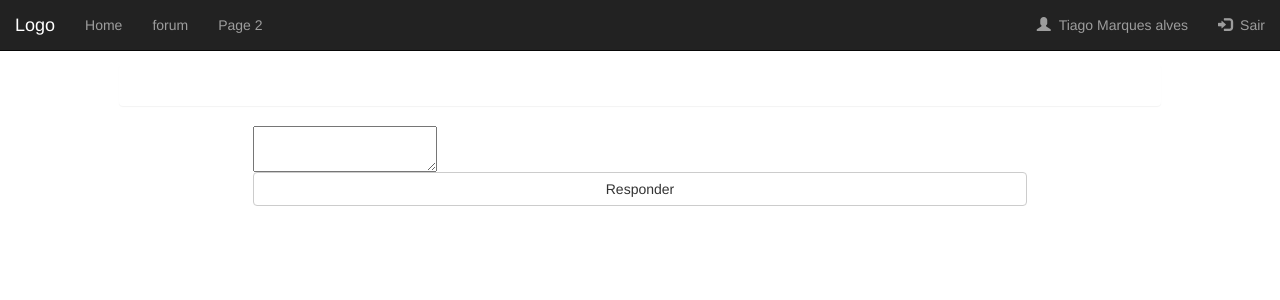
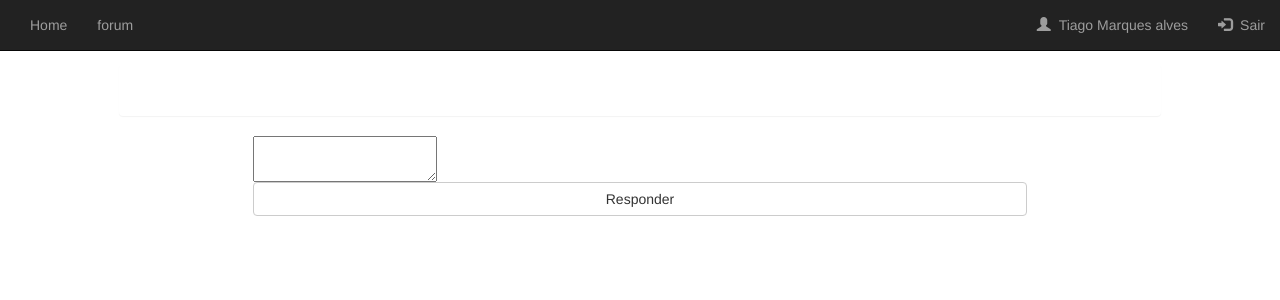
Before and after one commit to matheuspellisoli/SistemaDeAvalia-o, a PHP site: page /SistemaDeAvalia-o/ResposderForum.php in a window 1280 px wide. Shown: the top 300 px of the page. Run offline with PHP 8.4, Linux system fonts and the light colour scheme; a user stored in the database is signed in; data that the repository does not hold is empty; some libraries are stand-ins or nearby versions.

Commit message:
Corrigindo o menu navBar

```diff
--- a/Paginas/PaginaDaTurma.php
+++ b/Paginas/PaginaDaTurma.php
@@ -221,13 +221,9 @@ for ($i = 0; $i < $linhas; $i++) {
         </style>
   <nav class="navbar navbar-inverse navbar-fixed-top">
   <div class="container-fluid">
-                <div class="navbar-header">
-                    <a class="navbar-brand" href="#">WebSiteName</a>
-                </div>
     <ul class="nav navbar-nav">
-                    <li class=""><a href="../Paginas/PaginaDoProfessor.php">Home</a></li>
+      <li class=""><a href="../Paginas/PaginaDoProfessor.php" >Home</a></li>
       <li><a href="../Paginas/forum.php">forum</a></li>
-                    <li><a href="#">Page 2</a></li>
     </ul>
     <ul class="nav navbar-nav navbar-right">
         <li><a href="#"><span class="glyphicon glyphicon-user disabled" style="margin-right:8px;"></span><?php echo $_SESSION['nome'];?></a></li>
--- a/Paginas/PaginaDoAluno.php
+++ b/Paginas/PaginaDoAluno.php
@@ -92,9 +92,6 @@ for ($i = 0; $i < $linhas; $i++) {
 </script>
     <nav class="navbar navbar-inverse navbar-fixed-top">
       <div class="container-fluid">
-        <div class="navbar-header">
-          <a class="navbar-brand" href="">Logo</a>
-        </div>
         <ul class="nav navbar-nav">
           <li class=""><a href="../Paginas/PaginaDoAluno.php" >Home</a></li>
       <li><a href="../Paginas/forum.php">forum</a></li>
--- a/Paginas/PaginaDoProfessor.php
+++ b/Paginas/PaginaDoProfessor.php
@@ -35,13 +35,9 @@ session_start();
 
 <nav class="navbar navbar-inverse navbar-fixed-top">
   <div class="container-fluid">
-    <div class="navbar-header">
-      <a class="navbar-brand" href="">Logo</a>
-    </div>
     <ul class="nav navbar-nav">
       <li class=""><a href="../Paginas/PaginaDoProfessor.php" >Home</a></li>
       <li><a href="../Paginas/forum.php">forum</a></li>
-      <li><a href="#">Page 2</a></li>
     </ul>
     <ul class="nav navbar-nav navbar-right">
         <li><a href="#"><span class="glyphicon glyphicon-user disabled" style="margin-right:8px;"></span><?php echo $_SESSION['nome'];?></a></li>
--- a/Paginas/ResposderForum.php
+++ b/Paginas/ResposderForum.php
@@ -44,13 +44,9 @@ session_start();
 
 <nav class="navbar navbar-inverse navbar-fixed-top">
   <div class="container-fluid">
-    <div class="navbar-header">
-      <a class="navbar-brand" href="">Logo</a>
-    </div>
     <ul class="nav navbar-nav">
      <li class=""><a href="<?php echo "$home";  ?>" >Home</a></li>
       <li><a href="../Paginas/forum.php">forum</a></li>
-      <li><a href="#">Page 2</a></li>
     </ul>
     <ul class="nav navbar-nav navbar-right">
         <li><a href="#"><span class="glyphicon glyphicon-user disabled" style="margin-right:8px;"></span><?php echo "Tiago Marques alves";?></a></li>
@@ -60,8 +56,8 @@ session_start();
 </nav>
     <div class="col-lg-12" style="margin-top: 5%">
         <div class="col-lg-1" ></div>
-        <div class="panel panel-body col-lg-10">
-      <p><?php echo "$pergunta"?></p>
+        <div class="panel panel-body col-lg-10" align="center">
+            <h2><?php echo "$pergunta"?></h2>
     </div>
         <div class="col-lg-1" ></div>
         <div class="col-lg-2" ></div>
--- a/Paginas/forum.php
+++ b/Paginas/forum.php
@@ -45,13 +45,10 @@ session_start();
 
 <nav class="navbar navbar-inverse navbar-fixed-top">
   <div class="container-fluid">
-    <div class="navbar-header">
-      <a class="navbar-brand" href="">Logo</a>
-    </div>
+
     <ul class="nav navbar-nav">
       <li class=""><a href="<?php echo "$home";  ?>" >Home</a></li>
      <li><a href="../Paginas/forum.php">forum</a></li>
-
         </ul>
         <ul class="nav navbar-nav navbar-right">
             <li><a href="#"><span class="glyphicon glyphicon-user disabled" style="margin-right:8px;"></span><?php echo $_SESSION['nome'];?></a></li>
--- a/Paginas/tarefa.php
+++ b/Paginas/tarefa.php
@@ -38,13 +38,9 @@ session_start();
 
 <nav class="navbar navbar-inverse navbar-fixed-top">
   <div class="container-fluid">
-    <div class="navbar-header">
-      <a class="navbar-brand" href="">Logo</a>
-    </div>
     <ul class="nav navbar-nav">
       <li class=""><a href="../Paginas/PaginaDoProfessor.php" >Home</a></li>
       <li><a href="../Paginas/forum.php">forum</a></li>
-      <li><a href="#">Page 2</a></li>
     </ul>
     <ul class="nav navbar-nav navbar-right">
         <li><a href="#"><span class="glyphicon glyphicon-user disabled" style="margin-right:8px;"></span><?php echo $_SESSION['nome'];?></a></li>
--- a/Paginas/tarefaVerDetalhes.php
+++ b/Paginas/tarefaVerDetalhes.php
@@ -50,13 +50,9 @@ if ($_SESSION['nivel']===2) {
 
 <nav class="navbar navbar-inverse navbar-fixed-top">
   <div class="container-fluid">
-    <div class="navbar-header">
-      <a class="navbar-brand" href="">Logo</a>
-    </div>
     <ul class="nav navbar-nav">
       <li class=""><a href="../Paginas/PaginaDoProfessor.php" >Home</a></li>
       <li><a href="../Paginas/forum.php">forum</a></li>
-      <li><a href="#">Page 2</a></li>
     </ul>
     <ul class="nav navbar-nav navbar-right">
         <li><a href="#"><span class="glyphicon glyphicon-user disabled" style="margin-right:8px;"></span><?php echo $_SESSION['nome'];?></a></li>
--- a/Paginas/tarefaVerDetalhesAluno.php
+++ b/Paginas/tarefaVerDetalhesAluno.php
@@ -51,9 +51,6 @@ if (!$_SESSION['nivel']==1) {
 
 <nav class="navbar navbar-inverse navbar-fixed-top">
   <div class="container-fluid">
-    <div class="navbar-header">
-      <a class="navbar-brand" href="">Logo</a>
-    </div>
     <ul class="nav navbar-nav">
       <li class=""><a href="../Paginas/PaginaDoAluno.php" >Home</a></li>
       <li><a href="../Paginas/forumAluno.php">forum</a></li>
```
Also changed, not shown: Paginas/CadastrarTurma.php (+3 -4 lines). Lines whose indentation alone changed are shown as unchanged.
